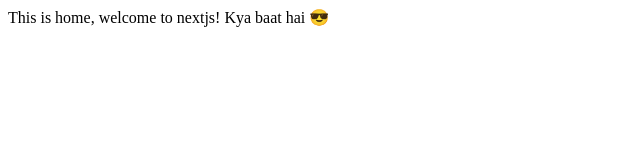
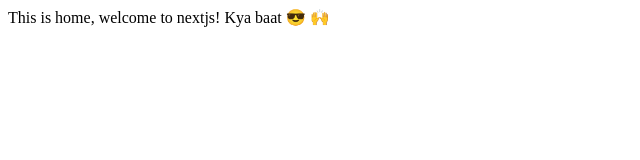
Before and after one commit to Ros-an/Track, a Next.js app in the folder client/: page / in a window 1280 px wide. Shown: the top 160 px of the page, without its empty margins (0-640 px from the left). Built offline with nearby package versions, Linux system fonts and the light colour scheme.

Commit message:
refactor: js to tsx

```diff
--- a/client/pages/index.js
+++ /dev/null
@@ -1,4 +0,0 @@
-function Home() {
-  return <main>This is home, welcome to nextjs! Kya baat hai 😎</main>;
-}
-export default Home;
--- /dev/null
+++ b/client/pages/index.tsx
@@ -0,0 +1,4 @@
+function Home() {
+  return <main>This is home, welcome to nextjs! Kya baat 😎 🙌</main>;
+}
+export default Home;
```
